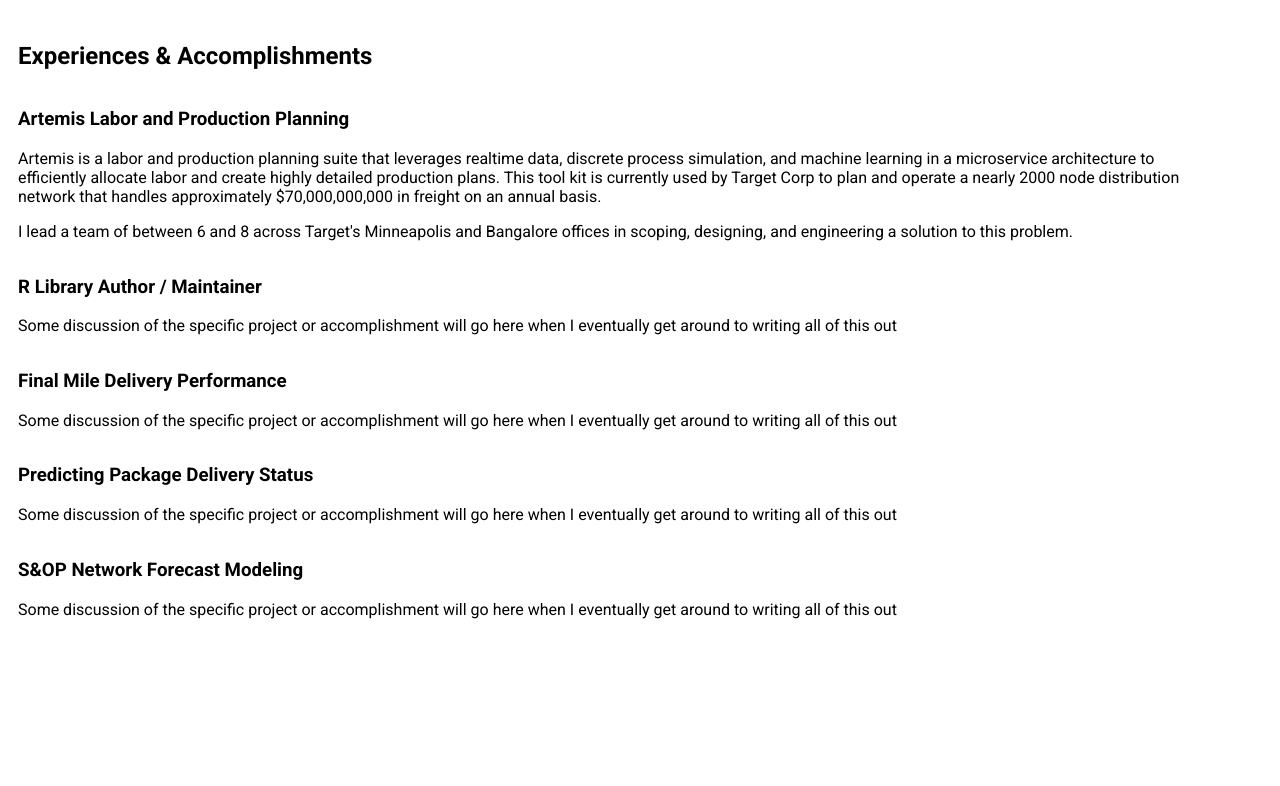
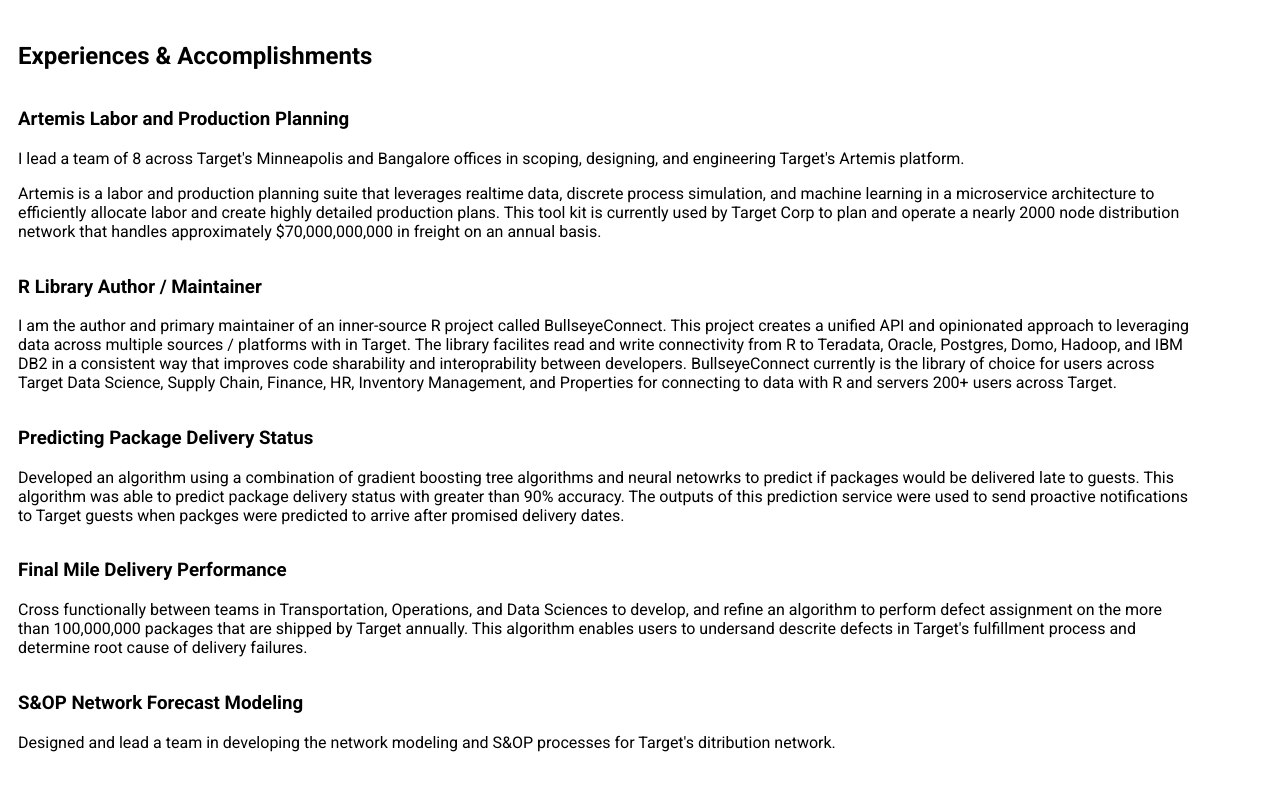
Before and after one commit to alexjmeyer92/personal-website-ui, a React (Create React App) app: page /resume in a window 1280 px wide. Shown: the part 447-1233 px from the top of the page. Before the commit the page ends 1100 px from the top, so only its background shows below. Built offline with nearby package versions, Linux system fonts and the light colour scheme.

Commit message:
update resume experiences & add link to layout logo

```diff
--- a/src/components/Layout/Layout.jsx
+++ b/src/components/Layout/Layout.jsx
@@ -116,11 +116,13 @@
           className="nav-bar"
           style={{ backgroundColor: 'rgba(255,255,255,1)' }}
         >
-          <img
-            src={Logo}
-            alt="Personal logo"
-            style={{ width: '100px', height: '50px' }}
-          />
+          <a href="/">
+            <img
+              src={Logo}
+              alt="Personal logo"
+              style={{ width: '100px', height: '50px' }}
+            />
+          </a>
           <IconButton
             className={classes.drawerButton}
             aria-label="open top menu drawer"
--- a/src/views/Resume.jsx
+++ b/src/views/Resume.jsx
@@ -83,6 +83,11 @@
             <Grid item xs={11}>
               <h3>Artemis Labor and Production Planning</h3>
               <p>
+                I lead a team of 8 across Target's Minneapolis and Bangalore
+                offices in scoping, designing, and engineering Target's Artemis
+                platform.
+              </p>
+              <p>
                 Artemis is a labor and production planning suite that leverages
                 realtime data, discrete process simulation, and machine learning
                 in a microservice architecture to efficiently allocate labor and
@@ -91,38 +96,51 @@
                 node distribution network that handles approximately
                 $70,000,000,000 in freight on an annual basis.
               </p>
-              <p>
-                I lead a team of between 6 and 8 across Target's Minneapolis and
-                Bangalore offices in scoping, designing, and engineering a
-                solution to this problem.
-              </p>
             </Grid>
             <Grid item xs={11}>
               <h3>R Library Author / Maintainer</h3>
               <p>
-                Some discussion of the specific project or accomplishment will
-                go here when I eventually get around to writing all of this out
+                I am the author and primary maintainer of an inner-source R
+                project called BullseyeConnect. This project creates a unified
+                API and opinionated approach to leveraging data across multiple
+                sources / platforms with in Target. The library facilites read
+                and write connectivity from R to Teradata, Oracle, Postgres,
+                Domo, Hadoop, and IBM DB2 in a consistent way that improves code
+                sharability and interoprability between developers.
+                BullseyeConnect currently is the library of choice for users
+                across Target Data Science, Supply Chain, Finance, HR, Inventory
+                Management, and Properties for connecting to data with R and
+                servers 200+ users across Target.
+              </p>
+            </Grid>
+            <Grid item xs={11}>
+              <h3>Predicting Package Delivery Status</h3>
+              <p>
+                Developed an algorithm using a combination of gradient boosting
+                tree algorithms and neural netowrks to predict if packages would
+                be delivered late to guests. This algorithm was able to predict
+                package delivery status with greater than 90% accuracy. The
+                outputs of this prediction service were used to send proactive
+                notifications to Target guests when packges were predicted to
+                arrive after promised delivery dates.
               </p>
             </Grid>
             <Grid item xs={11}>
               <h3>Final Mile Delivery Performance</h3>
               <p>
-                Some discussion of the specific project or accomplishment will
-                go here when I eventually get around to writing all of this out
-              </p>
-            </Grid>
-            <Grid item xs={11}>
-              <h3>Predicting Package Delivery Status</h3>
-              <p>
-                Some discussion of the specific project or accomplishment will
-                go here when I eventually get around to writing all of this out
+                Cross functionally between teams in Transportation, Operations,
+                and Data Sciences to develop, and refine an algorithm to perform
+                defect assignment on the more than 100,000,000 packages that are
+                shipped by Target annually. This algorithm enables users to
+                undersand descrite defects in Target's fulfillment process and
+                determine root cause of delivery failures.
               </p>
             </Grid>
             <Grid item xs={11}>
               <h3>S&OP Network Forecast Modeling</h3>
               <p>
-                Some discussion of the specific project or accomplishment will
-                go here when I eventually get around to writing all of this out
+                Designed and lead a team in developing the network modeling and
+                S&OP processes for Target's ditribution network.
               </p>
             </Grid>
           </Grid>
```
